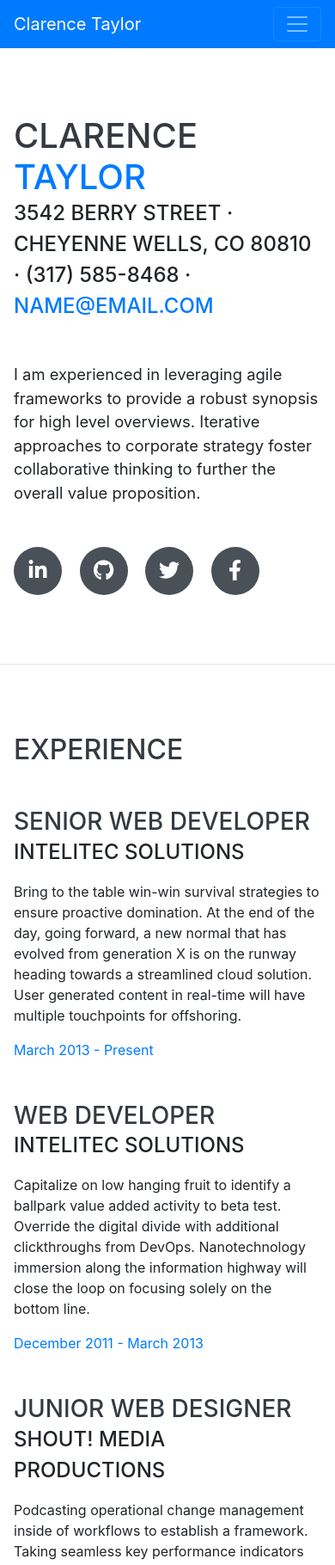
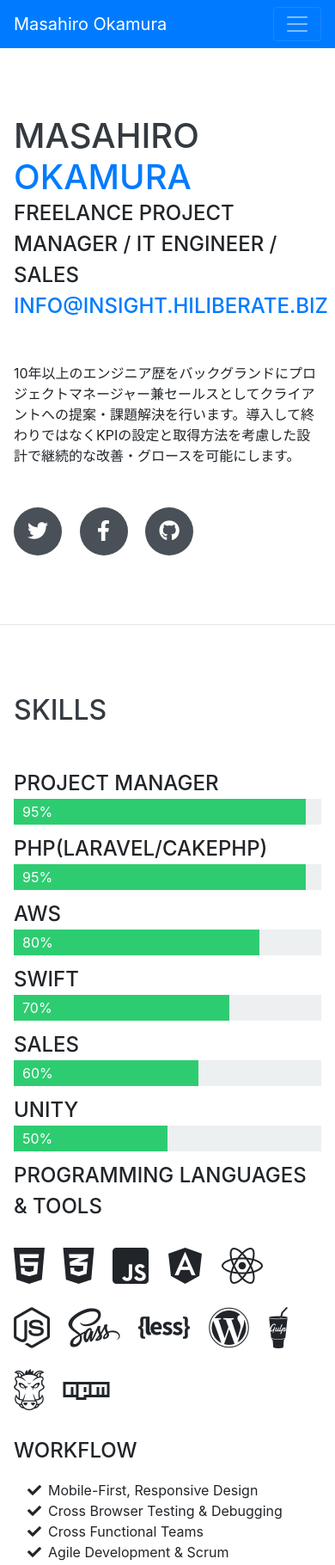
Before and after one commit to masaoka108/masahiro-okamura-portfolio, a website with bundled scripts: page index.html in a window 390 px wide. Shown: the top 1820 px of the page at 86% size. Built offline with nearby package versions, Linux system fonts and the light colour scheme; a web font is replaced by a local one.

Commit message:
About,Skill修正

```diff
--- /dev/null
+++ b/css/bar.css
@@ -0,0 +1,113 @@
+/*html,body{
+  font-family: 'Source Sans Pro', sans-serif;
+  margin: 0;
+  padding: 0;
+}*/
+
+.graph-cont{
+  width: calc(100% - 40px);
+  width: 100%;
+  max-width: 800px;
+  margin: 0 auto;
+}
+
+/*h1,h2,h3{
+  text-align: center;
+  color: #34495e;
+}*/
+
+.bar{
+  height: 30px;
+  max-width: 800px;
+  margin: 0 auto 10px auto;
+  line-height: 30px;
+  font-size: 16px;
+  color: white;
+  padding: 0 0 0 10px;
+  position: relative;
+}
+.bar::before{
+  content: '';
+  width: 100%;
+  position: absolute;
+  left: 0;
+  height: 30px;
+  top: 0;
+  z-index: -2;
+  background: #ecf0f1;
+}
+.bar::after{
+  content: '';
+  background: #2ecc71;
+  height: 30px;
+  transition: 0.7s;
+  display: block;
+  width: 100%;
+  -webkit-animation: bar-before 1 1.8s;
+  position: absolute;
+  top: 0;
+  left: 0;
+  z-index: -1;
+}
+.bar1::after{
+  max-width: 60%;
+}
+.bar2::after{
+  max-width: 72%;
+}
+.bar3::after{
+  max-width: 47%;
+}
+.bar4::after{
+  max-width: 20%;
+}
+
+.bar50::after{
+  max-width: 50%;
+}
+
+.bar60::after{
+  max-width: 60%;
+}
+
+.bar70::after{
+  max-width: 70%;
+}
+
+.bar80::after{
+  max-width: 80%;
+}
+
+.bar90::after{
+  max-width: 90%;
+}
+
+.bar95::after{
+  max-width: 95%;
+}
+
+
+@-webkit-keyframes bar-before{
+  0%{
+    width: 0px;
+  }
+  100%{
+    width: 100%;
+  }
+}
+
+.how-cont{
+  width: calc(100% - 40px);
+  width: 100%;
+  max-width: 800px;
+  margin: 0 auto;
+}
+code {
+  padding: 5px;
+  background: #ecf0f1;
+  display: block;
+}
+pre{
+  padding: 0;
+  margin: 0;
+}
--- a/index.html
+++ b/index.html
@@ -21,13 +21,15 @@
   <!-- Custom styles for this template -->
   <link href="css/resume.min.css" rel="stylesheet">
 
+  <link href="css/bar.css" rel="stylesheet">
+
 </head>
 
 <body id="page-top">
 
   <nav class="navbar navbar-expand-lg navbar-dark bg-primary fixed-top" id="sideNav">
     <a class="navbar-brand js-scroll-trigger" href="#page-top">
-      <span class="d-block d-lg-none">Clarence Taylor</span>
+      <span class="d-block d-lg-none">Masahiro Okamura</span>
       <span class="d-none d-lg-block">
         <img class="img-fluid img-profile rounded-circle mx-auto mb-2" src="img/profile.jpg" alt="">
       </span>
@@ -63,31 +65,117 @@
 
     <section class="resume-section p-3 p-lg-5 d-flex align-items-center" id="about">
       <div class="w-100">
-        <h1 class="mb-0">Clarence
-          <span class="text-primary">Taylor</span>
+        <h1 class="mb-0">Masahiro
+          <span class="text-primary">Okamura</span>
         </h1>
-        <div class="subheading mb-5">3542 Berry Street · Cheyenne Wells, CO 80810 · (317) 585-8468 ·
-          <a href="mailto:name@email.com">name@email.com</a>
+        <div class="subheading mb-5">Freelance Project Manager / IT Engineer / Sales
+          <a href="mailto:info@insight.hiliberate.biz">info@insight.hiliberate.biz</a>
         </div>
-        <p class="lead mb-5">I am experienced in leveraging agile frameworks to provide a robust synopsis for high level overviews. Iterative approaches to corporate strategy foster collaborative thinking to further the overall value proposition.</p>
+        <p class="lead mb-5" style="font-size:12pt">10年以上のエンジニア歴をバックグランドにプロジェクトマネージャー兼セールスとしてクライアントへの提案・課題解決を行います。導入して終わりではなくKPIの設定と取得方法を考慮した設計で継続的な改善・グロースを可能にします。</p>
         <div class="social-icons">
-          <a href="#">
+          <!-- <a href="#">
             <i class="fab fa-linkedin-in"></i>
-          </a>
-          <a href="#">
-            <i class="fab fa-github"></i>
-          </a>
+          </a> -->
           <a href="#">
             <i class="fab fa-twitter"></i>
           </a>
           <a href="#">
             <i class="fab fa-facebook-f"></i>
           </a>
+          <a href="#">
+            <i class="fab fa-github"></i>
+          </a>
         </div>
       </div>
     </section>
 
     <hr class="m-0">
+
+    <section class="resume-section p-3 p-lg-5 d-flex align-items-center" id="skills">
+      <div class="w-100">
+        <h2 class="mb-5">Skills</h2>
+
+        <div class="graph-cont" style="margin:0px">
+          <span class="subheading mb-3">Project Manager</span>
+          <div class="bar bar95">95%</div>
+
+          <span class="subheading mb-3">PHP(Laravel/CakePHP)</span>
+          <div class="bar bar95">95%</div>
+
+          <span class="subheading mb-3">AWS</span>
+          <div class="bar bar80">80%</div>
+
+          <span class="subheading mb-3">SWIFT</span>
+          <div class="bar bar70">70%</div>
+
+          <span class="subheading mb-3">SALES</span>
+          <div class="bar bar60">60%</div>
+
+          <span class="subheading mb-3">UNITY</span>
+          <div class="bar bar50">50%</div>
+
+        </div>
+
+        <div class="subheading mb-3">Programming Languages &amp; Tools</div>
+        <ul class="list-inline dev-icons">
+          <li class="list-inline-item">
+            <i class="fab fa-html5"></i>
+          </li>
+          <li class="list-inline-item">
+            <i class="fab fa-css3-alt"></i>
+          </li>
+          <li class="list-inline-item">
+            <i class="fab fa-js-square"></i>
+          </li>
+          <li class="list-inline-item">
+            <i class="fab fa-angular"></i>
+          </li>
+          <li class="list-inline-item">
+            <i class="fab fa-react"></i>
+          </li>
+          <li class="list-inline-item">
+            <i class="fab fa-node-js"></i>
+          </li>
+          <li class="list-inline-item">
+            <i class="fab fa-sass"></i>
+          </li>
+          <li class="list-inline-item">
+            <i class="fab fa-less"></i>
+          </li>
+          <li class="list-inline-item">
+            <i class="fab fa-wordpress"></i>
+          </li>
+          <li class="list-inline-item">
+            <i class="fab fa-gulp"></i>
+          </li>
+          <li class="list-inline-item">
+            <i class="fab fa-grunt"></i>
+          </li>
+          <li class="list-inline-item">
+            <i class="fab fa-npm"></i>
+          </li>
+        </ul>
+
+        <div class="subheading mb-3">Workflow</div>
+        <ul class="fa-ul mb-0">
+          <li>
+            <i class="fa-li fa fa-check"></i>
+            Mobile-First, Responsive Design</li>
+          <li>
+            <i class="fa-li fa fa-check"></i>
+            Cross Browser Testing &amp; Debugging</li>
+          <li>
+            <i class="fa-li fa fa-check"></i>
+            Cross Functional Teams</li>
+          <li>
+            <i class="fa-li fa fa-check"></i>
+            Agile Development &amp; Scrum</li>
+        </ul>
+      </div>
+    </section>
+
+    <hr class="m-0">
+
 
     <section class="resume-section p-3 p-lg-5 d-flex justify-content-center" id="experience">
       <div class="w-100">
@@ -175,70 +263,6 @@
 
     <hr class="m-0">
 
-    <section class="resume-section p-3 p-lg-5 d-flex align-items-center" id="skills">
-      <div class="w-100">
-        <h2 class="mb-5">Skills</h2>
-
-        <div class="subheading mb-3">Programming Languages &amp; Tools</div>
-        <ul class="list-inline dev-icons">
-          <li class="list-inline-item">
-            <i class="fab fa-html5"></i>
-          </li>
-          <li class="list-inline-item">
-            <i class="fab fa-css3-alt"></i>
-          </li>
-          <li class="list-inline-item">
-            <i class="fab fa-js-square"></i>
-          </li>
-          <li class="list-inline-item">
-            <i class="fab fa-angular"></i>
-          </li>
-          <li class="list-inline-item">
-            <i class="fab fa-react"></i>
-          </li>
-          <li class="list-inline-item">
-            <i class="fab fa-node-js"></i>
-          </li>
-          <li class="list-inline-item">
-            <i class="fab fa-sass"></i>
-          </li>
-          <li class="list-inline-item">
-            <i class="fab fa-less"></i>
-          </li>
-          <li class="list-inline-item">
-            <i class="fab fa-wordpress"></i>
-          </li>
-          <li class="list-inline-item">
-            <i class="fab fa-gulp"></i>
-          </li>
-          <li class="list-inline-item">
-            <i class="fab fa-grunt"></i>
-          </li>
-          <li class="list-inline-item">
-            <i class="fab fa-npm"></i>
-          </li>
-        </ul>
-
-        <div class="subheading mb-3">Workflow</div>
-        <ul class="fa-ul mb-0">
-          <li>
-            <i class="fa-li fa fa-check"></i>
-            Mobile-First, Responsive Design</li>
-          <li>
-            <i class="fa-li fa fa-check"></i>
-            Cross Browser Testing &amp; Debugging</li>
-          <li>
-            <i class="fa-li fa fa-check"></i>
-            Cross Functional Teams</li>
-          <li>
-            <i class="fa-li fa fa-check"></i>
-            Agile Development &amp; Scrum</li>
-        </ul>
-      </div>
-    </section>
-
-    <hr class="m-0">
-
     <section class="resume-section p-3 p-lg-5 d-flex align-items-center" id="interests">
       <div class="w-100">
         <h2 class="mb-5">Interests</h2>
```
Also changed, not shown: img/profile.jpg, img/profile_default.jpg (added).
